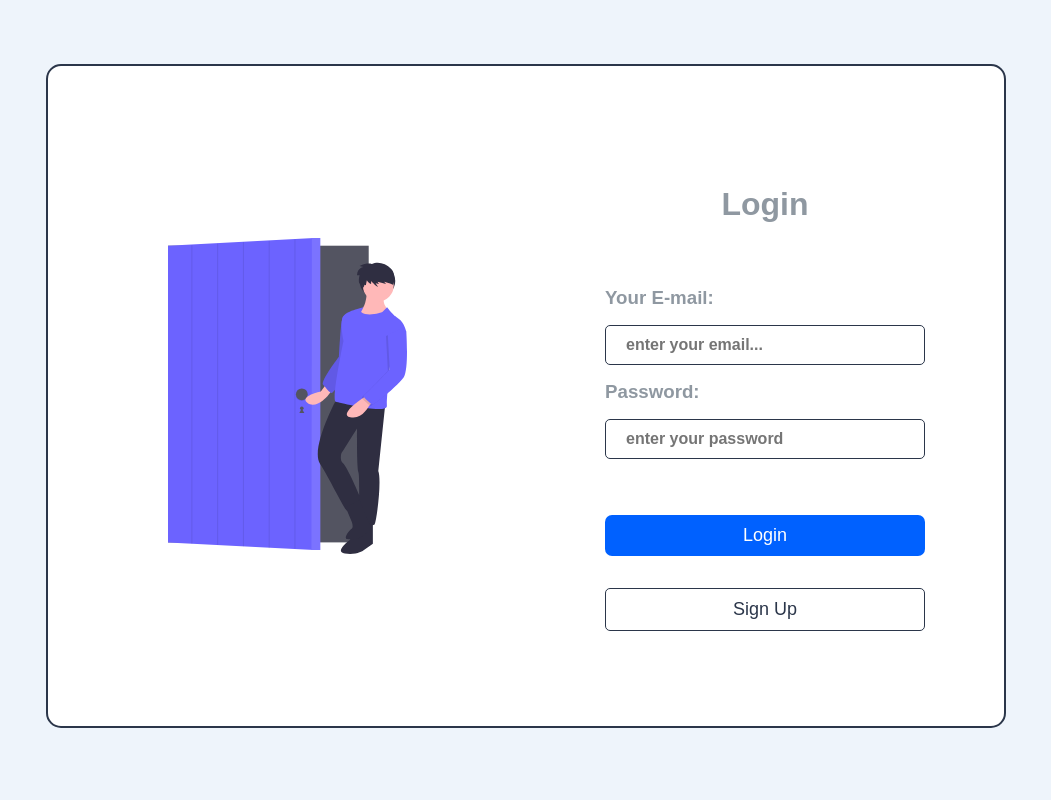
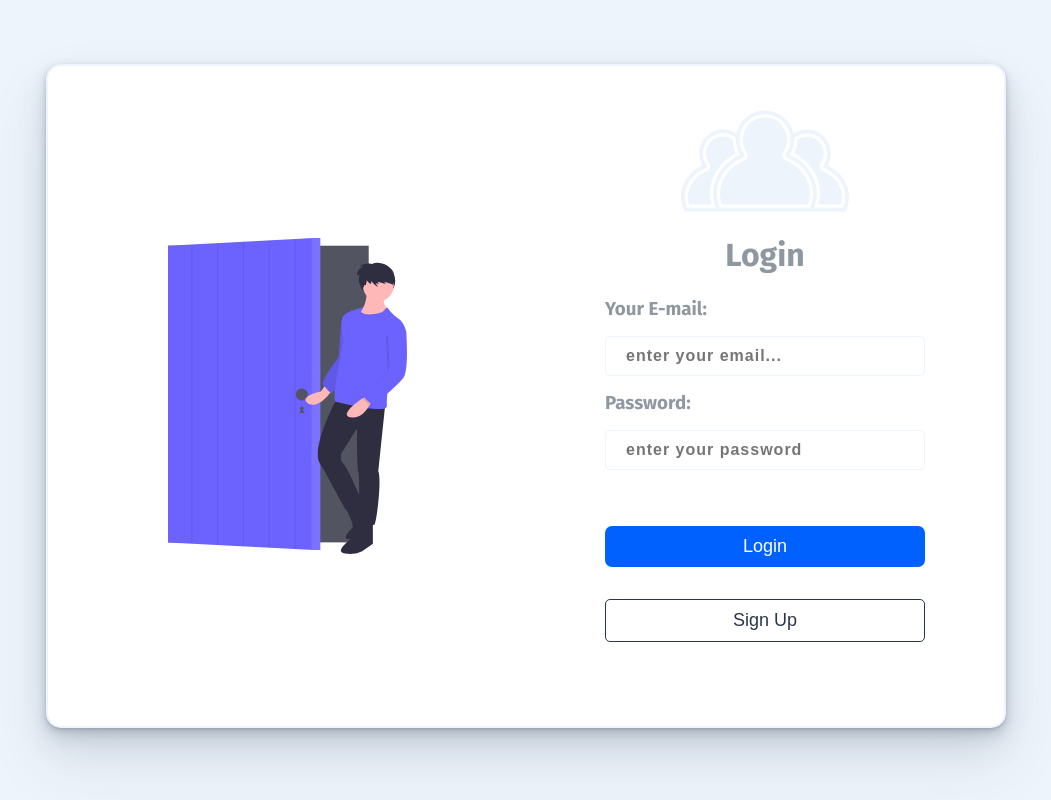
Before and after one commit to rlaurentiu4/HR-Dashboard-App, a React app: page /jobsView in a window 1280 px wide. Shown: the whole page, without its empty margins (114-1165 px from the left). Built offline with nearby package versions, Linux system fonts and the light colour scheme; no server answers.

Commit message:
more css for login box

```diff
--- a/src/app.crit.less
+++ b/src/app.crit.less
@@ -1,4 +1,4 @@
-@font: 'Open-Sans', sans-serif;
+@font: 'Fira Sans', sans-serif;
 @bg-color-primary: #2b364a;
 
 *,
@@ -21,13 +21,28 @@ body {
   display: flex;
 }
 
+.box-shadow {
+  box-shadow: 0 1px 2px rgba(43, 54, 74, 0.1), 0 2px 4px rgba(43, 54, 74, 0.1),
+    0 4px 8px rgba(43, 54, 74, 0.1), 0 8px 16px rgba(43, 54, 74, 0.1),
+    0 16px 32px rgba(43, 54, 74, 0.1), 0 32px 64px rgba(43, 54, 74, 0.1);
+  -webkit-box-shadow: 0 1px 2px rgba(43, 54, 74, 0.1),
+    0 2px 4px rgba(43, 54, 74, 0.1), 0 4px 8px rgba(43, 54, 74, 0.1),
+    0 8px 16px rgba(43, 54, 74, 0.1), 0 16px 32px rgba(43, 54, 74, 0.1),
+    0 32px 64px rgba(43, 54, 74, 0.1);
+  -moz-box-shadow: 0 1px 2px rgba(43, 54, 74, 0.1),
+    0 2px 4px rgba(43, 54, 74, 0.1), 0 4px 8px rgba(43, 54, 74, 0.1),
+    0 8px 16px rgba(43, 54, 74, 0.1), 0 16px 32px rgba(43, 54, 74, 0.1),
+    0 32px 64px rgba(43, 54, 74, 0.1);
+}
+
 .sign-in-up_ctn {
   margin: 8vh;
   width: 75vw;
   height: 83vh;
-  border: 2px solid @bg-color-primary;
+  border: 2px solid #eef4fb;
   border-radius: 15px;
   background-color: white;
+  .box-shadow();
 
   .logo_ctn {
     width: 50%;
@@ -44,7 +59,7 @@ body {
     color: #8F98A1;
 
     .info_ctn {
-      margin: 8vh 0;
+      margin: 3vh 0;
     }
   }
 
@@ -68,17 +83,7 @@ body {
       &:hover {
         cursor: pointer;
         transform: scale(1.05);
-        box-shadow: 0 1px 2px rgba(0, 0, 0, 0.07), 0 2px 4px rgba(0, 0, 0, 0.07),
-          0 4px 8px rgba(0, 0, 0, 0.07), 0 8px 16px rgba(0, 0, 0, 0.07),
-          0 16px 32px rgba(0, 0, 0, 0.07), 0 32px 64px rgba(0, 0, 0, 0.07);
-        -webkit-box-shadow: 0 1px 2px rgba(0, 0, 0, 0.07),
-          0 2px 4px rgba(0, 0, 0, 0.07), 0 4px 8px rgba(0, 0, 0, 0.07),
-          0 8px 16px rgba(0, 0, 0, 0.07), 0 16px 32px rgba(0, 0, 0, 0.07),
-          0 32px 64px rgba(0, 0, 0, 0.07);
-        -moz-box-shadow: 0 1px 2px rgba(0, 0, 0, 0.07),
-          0 2px 4px rgba(0, 0, 0, 0.07), 0 4px 8px rgba(0, 0, 0, 0.07),
-          0 8px 16px rgba(0, 0, 0, 0.07), 0 16px 32px rgba(0, 0, 0, 0.07),
-          0 32px 64px rgba(0, 0, 0, 0.07);
+        .box-shadow();
       }
     }
 
@@ -88,6 +93,10 @@ body {
       border: 1px solid #2b364a !important;
       border-radius: 5px !important;
       .main_btn-login();
+
+      &:hover {
+        font-weight: 600;
+      }
     }
   }
 
@@ -253,15 +262,16 @@ td {
 
 input[type='text'],
 input[type="password"],
+input[type="email"],
 select {
   margin: 2vh 0;
   padding: 10px 20px;
   width: 25vw;
-  border: 1px solid #2b364a;
+  border: 1px solid #eef4fb;
   border-radius: 5px;
   font-size: 16px;
   font-weight: 600;
-  line-height: 1;
+  letter-spacing: 1px;
 }
 
 label {
@@ -357,17 +367,7 @@ textarea {
 
   &:hover {
     cursor: pointer;
-    box-shadow: 0 1px 2px rgba(0, 0, 0, 0.07), 0 2px 4px rgba(0, 0, 0, 0.07),
-      0 4px 8px rgba(0, 0, 0, 0.07), 0 8px 16px rgba(0, 0, 0, 0.07),
-      0 16px 32px rgba(0, 0, 0, 0.07), 0 32px 64px rgba(0, 0, 0, 0.07);
-    -webkit-box-shadow: 0 1px 2px rgba(0, 0, 0, 0.07),
-      0 2px 4px rgba(0, 0, 0, 0.07), 0 4px 8px rgba(0, 0, 0, 0.07),
-      0 8px 16px rgba(0, 0, 0, 0.07), 0 16px 32px rgba(0, 0, 0, 0.07),
-      0 32px 64px rgba(0, 0, 0, 0.07);
-    -moz-box-shadow: 0 1px 2px rgba(0, 0, 0, 0.07),
-      0 2px 4px rgba(0, 0, 0, 0.07), 0 4px 8px rgba(0, 0, 0, 0.07),
-      0 8px 16px rgba(0, 0, 0, 0.07), 0 16px 32px rgba(0, 0, 0, 0.07),
-      0 32px 64px rgba(0, 0, 0, 0.07);
+    .box-shadow();
   }
 }
 
--- a/src/components/login.jsx
+++ b/src/components/login.jsx
@@ -1,6 +1,8 @@
 import React from 'react';
+import fire from '../config/firebase.js';
+
 import Svg from '../assets/undraw_Login_v483.svg';
-import fire from '../config/firebase.js';
+import logo from '../assets/icons/logo.svg';
 
 class Login extends React.Component {
   login() {
@@ -40,7 +42,12 @@ class Login extends React.Component {
             </div>
 
             <div className="login_ctn flex-center">
-              <div className="info_ctn">
+              <img
+                src={logo}
+                className="logo"
+                style={{ margin: '0', width: '35%' }}
+              />
+              <div className="info_ctn anim_fade-in">
                 <h1>Login</h1>
               </div>
               <div>
--- a/src/template.html
+++ b/src/template.html
@@ -5,7 +5,7 @@
   <meta charset="UTF-8" />
   <meta name="viewport" content="width=device-width, initial-scale=1, shrink-to-fit=no">
   <title>HR APP</title>
-  <link href="https://fonts.googleapis.com/css?family=Open+Sans&display=swap" rel="stylesheet">
+  <link href="https://fonts.googleapis.com/css2?family=Fira+Sans:wght@400;500;600;700&display=swap" rel="stylesheet">
 </head>
 
 <body>
```
